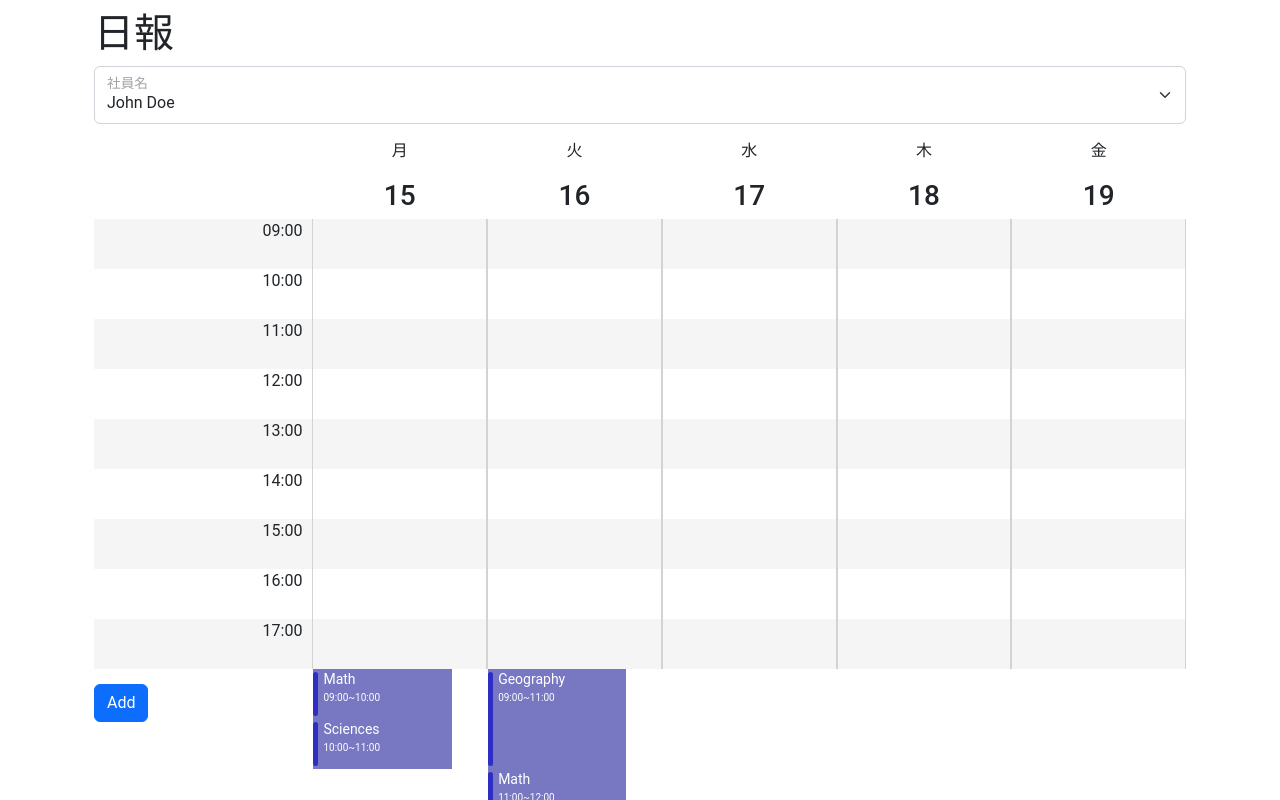
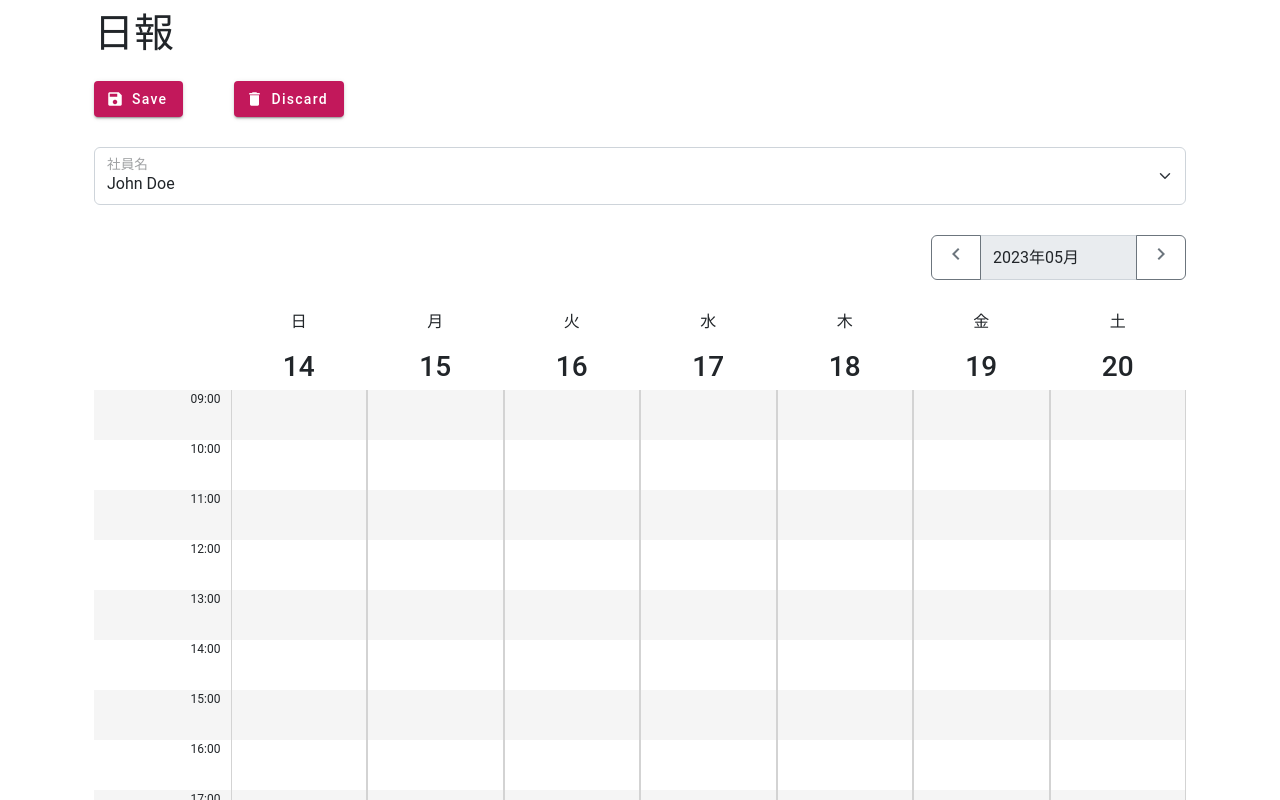
Before and after one commit to tkshira/angular-scheduler, an Angular app: page /courses/1 in a window 1280 px wide. Shown: the top 800 px of the page. Built offline with nearby package versions, Linux system fonts and the light colour scheme.

Commit message:
Layout upgrade

```diff
--- a/src/app/app.module.ts
+++ b/src/app/app.module.ts
@@ -6,6 +6,8 @@ import { BrowserModule } from '@angular/platform-browser';
 import { StudentListComponent } from './student-list/student-list.component';
 import { StudentComponent } from './student/student.component';
 import { MatCardModule } from '@angular/material/card';
+import { MatIconModule } from '@angular/material/icon';
+import { MatButtonModule } from '@angular/material/button';
 import { DragDropModule } from '@angular/cdk/drag-drop';
 import { ReactiveFormsModule } from '@angular/forms';
 import { RouterModule } from '@angular/router';
@@ -27,6 +29,8 @@ registerLocaleData(localeJp);
       { path: 'courses/:id', component: CourseTimelineComponent },
     ]),
     MatCardModule,
+    MatIconModule,
+    MatButtonModule,
     DragDropModule,
   ],
   declarations: [
--- a/src/app/course-timeline/course-timeline.component.css
+++ b/src/app/course-timeline/course-timeline.component.css
@@ -1,7 +1,7 @@
 .course {
   position: absolute;
   border: none;
-  width: 80%;
+  /* width: 80%; */
   border-width: 1px;
   text-align: center;
   background-color: rgb(119, 119, 194);
@@ -35,8 +35,9 @@
 .period-list {
   flex: 1;
   flex-direction: column;
-  width: 100px;
+  width: 10px;
   text-align: right;
+  font-size: 12px
 }
 
 .period,
@@ -56,7 +57,7 @@
 
 .day-list {
   display: flex;
-  flex: 4;
+  flex: 7;
 }
 
 .weekday-list {
--- a/src/app/course-timeline/course-timeline.component.html
+++ b/src/app/course-timeline/course-timeline.component.html
@@ -3,6 +3,24 @@
   <div class="row">
     <div class="col">
       <h1>日報</h1>
+    </div>
+  </div>
+  <div class="row">
+    <div class="col">
+      <button mat-raised-button color="primary" type="button">
+        <mat-icon>save</mat-icon>Save
+      </button>
+    </div>
+    <div class="col">
+      <button mat-raised-button color="primary" type="button">
+        <mat-icon>delete</mat-icon>Discard
+      </button>
+    </div>
+    <div class="col-9">
+    </div>
+  </div>
+  <div class="row">
+    <div class="col">
       <div class="form-floating">
         <select class="form-select" id="student-select">
           <option *ngFor="let student of students" value={{student.id}}>
@@ -10,6 +28,21 @@
           </option>
         </select>
         <label for="student-select">社員名</label>
+      </div>
+    </div>
+  </div>
+  <div class="row">
+    <div class="col-lg-9 col-md-8 " >
+    </div>
+    <div class="col">
+      <div class="input-group">
+        <button class="btn btn-outline-secondary" type="button">
+          <mat-icon>navigate_before</mat-icon>
+        </button>
+        <input type="text" class="form-control" disabled=true [value]="getDateRangeName()">
+        <button class="btn btn-outline-secondary" type="button">
+          <mat-icon>navigate_next</mat-icon>
+        </button>
       </div>
     </div>
   </div>
@@ -41,6 +74,8 @@
                     <div class="course"
                       [style.top.px]="calcTopPos(course)"
                       [style.height.px]="divHeight(course)"
+                      [style.width.%]="divWidth(course)"
+                      [style.left.%]="divLeft(course)"
                       (click)="onCourseClick(course)"
                       cdkDragBoundary=".weekday-list"
                       (cdkDragStarted)="onDragStart(course)"
--- a/src/app/course-timeline/course-timeline.component.ts
+++ b/src/app/course-timeline/course-timeline.component.ts
@@ -11,6 +11,7 @@ import { Course, courses } from '../interfaces/courses';
 import { defaultPeriod, Period } from '../interfaces/period';
 import { Student, students } from '../interfaces/student';
 import { CourseService } from '../services/course.service';
+import { DatePipe } from '@angular/common';
 
 declare var bootstrap: any;
 
@@ -21,6 +22,8 @@ declare var bootstrap: any;
 })
 export class CourseTimelineComponent implements OnInit, AfterViewInit {
   studentid?: number;
+  startDay: Date;
+  endDay: Date;
   students: Student[];
   courses?: Course[];
   days: AcademicDay[];
@@ -33,12 +36,15 @@ export class CourseTimelineComponent implements OnInit, AfterViewInit {
   @ViewChild('newCourseModal') newCourseModal: ElementRef;
   constructor(
     private route: ActivatedRoute,
-    private courseService: CourseService
+    private courseService: CourseService,
+    private datePipe: DatePipe
   ) {}
 
   ngOnInit() {
     console.log('timeline Init');
     this.students = students;
+    this.startDay = new Date('2023/05/14');
+    this.endDay = new Date('2023/05/20');
     this.days = academicDays;
     this.periods = defaultPeriod;
     const id = parseInt(this.route.snapshot.paramMap.get('id'));
@@ -74,6 +80,17 @@ export class CourseTimelineComponent implements OnInit, AfterViewInit {
         this.selCourse = undefined;
       }
     );
+  }
+
+  getDateRangeName(): string {
+    if (this.startDay.getMonth() === this.endDay.getMonth()) {
+      return this.datePipe.transform(this.startDay, 'yyyy年MM月', 'ja-jp');
+    } else {
+      return `${this.datePipe.transform(
+        this.startDay,
+        'yyyy年MM月'
+      )}～${this.datePipe.transform(this.endDay, 'yyyy年MM月')}`;
+    }
   }
 
   canShowCourse(course: Course, day: AcademicDay): boolean {
@@ -125,6 +142,45 @@ export class CourseTimelineComponent implements OnInit, AfterViewInit {
     return (course.endTime.getHours() - course.startTime.getHours()) * 50;
   }
 
+  getOverlapCourse(curCourse: Course): Course[]{
+    return this.courses.filter((course) => {
+      return ((course.day.toDateString() === curCourse.day.toDateString()) &&
+        ((course.startTime < curCourse.startTime && course.endTime > curCourse.startTime)
+         || (course.startTime < curCourse.endTime && course.endTime > curCourse.endTime )
+         || (course.startTime === curCourse.startTime && course.endTime === curCourse.endTime)
+         || (course.startTime <= curCourse.startTime && course.endTime >= curCourse.endTime)
+         || (course.startTime >= curCourse.startTime && course.endTime <= curCourse.endTime)))
+    })
+  }
+
+  divWidth(curCourse: Course) {
+    const overlapCourse = this.getOverlapCourse(curCourse);
+    if (overlapCourse.length){
+      console.log(`divWidth = ${overlapCourse.length}`);
+      return  (100 * 1 / overlapCourse.length) * 0.95;
+    }
+    return 95
+  }
+
+  divLeft(curCourse: Course) {
+    const overlapCourse = this.getOverlapCourse(curCourse);
+
+    if (overlapCourse.length){
+      overlapCourse.sort((a, b) => {
+        let result = a.startTime.getTime() - b.startTime.getTime()
+        if (result){
+          let result = a.endTime.getTime() - b.endTime.getTime()
+          if (result){
+            result = a.name > b.name ? -1 : 1
+          }
+        }
+        return result
+      })
+      return (100 / overlapCourse.length) * overlapCourse.indexOf(curCourse)
+      console.log(overlapCourse.indexOf(curCourse))
+    }
+  }
+
   onDragStart(course: Course) {
     this.dragCourse = course;
   }
--- a/src/app/interfaces/academic-day.ts
+++ b/src/app/interfaces/academic-day.ts
@@ -6,6 +6,10 @@ export interface AcademicDay {
 }
 
 export const academicDays: AcademicDay[] = [
+  {
+    date: new Date('2023/05/14'),
+    period: defaultPeriod,
+  },
   {
     date: new Date('2023/05/15'),
     period: defaultPeriod,
@@ -26,4 +30,8 @@ export const academicDays: AcademicDay[] = [
     date: new Date('2023/05/19'),
     period: defaultPeriod,
   },
+  {
+    date: new Date('2023/05/20'),
+    period: defaultPeriod,
+  },
 ];
--- a/src/global_styles.scss
+++ b/src/global_styles.scss
@@ -34,6 +34,7 @@
 // @include angular-material-theme($theming-material-components-theme);
 
 // /* You can add global styles to this file, and also import other style files */
+@import "@angular/material/prebuilt-themes/pink-bluegrey.css";
 
 html,
 body {
```
Also changed, not shown: angular.json (+5 -2 lines).
